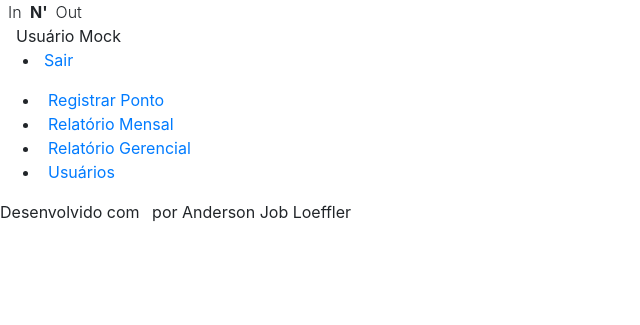
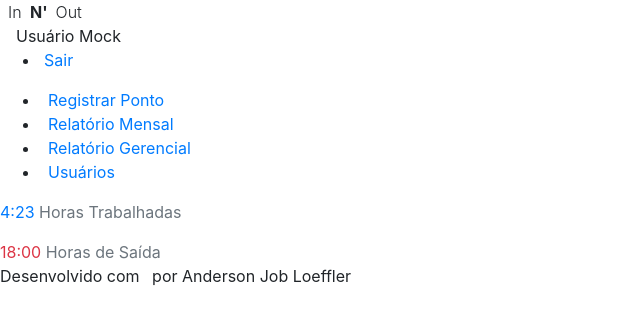
Before and after one commit to aloefflerj/innout-php-study, a PHP site: template src/views/template/left.php in a window 1280 px wide. Shown: the top 325 px of the page, without its empty margins (0-640 px from the left). Run offline with PHP 8.4, Linux system fonts and the light colour scheme; the template is opened without the code that fills it, so the values that code supplies are empty; some libraries are stand-ins or nearby versions.

Commit message:
sidebar widgets html and css

```diff
--- a/src/views/template/left.php
+++ b/src/views/template/left.php
@@ -27,4 +27,21 @@
             </li>
         </ul>
     </nav>
+    <div class="sidebar-widgets">
+        <div class="sidebar-widget">
+            <i class="icon icofont-hour-glass text-primary"></i>
+            <div class="info">
+                <span class="main text-primary">4:23</span>
+                <span class="label text-muted">Horas Trabalhadas</span>
+            </div>
+        </div>
+        <div class="division my-3"></div>
+        <div class="sidebar-widget">
+            <i class="icon icofont-ui-alarm text-danger"></i>
+            <div class="info">
+                <span class="main text-danger">18:00</span>
+                <span class="label text-muted">Horas de Saída</span>
+            </div>
+        </div>
+    </div>
 </aside>
```
Also changed, not shown: public/assets/css/template.css.
